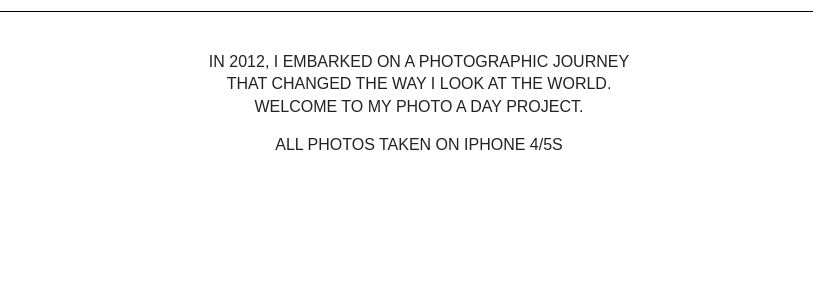
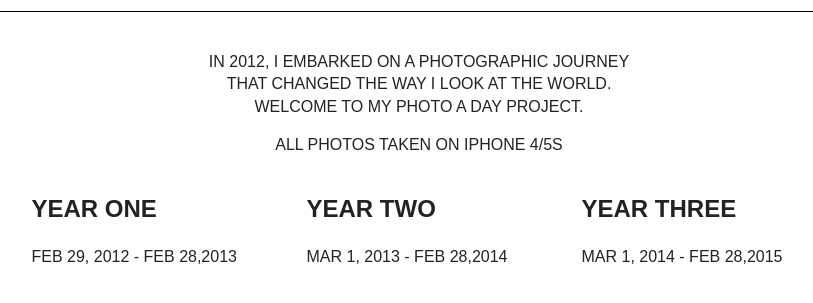
Before and after one commit to johncadengo/willchoi.me, a Flask app: page /photo-a-day-series/ in a window 1280 px wide. Shown: the part 146-449 px from the top of the page, without its empty margins (221-1034 px from the left). Run offline with Flask 2, Linux system fonts and the light colour scheme; some libraries are stand-ins or nearby versions; some web fonts are replaced.

Commit message:
Add three columns in photo a day series.
- Three columns for the years the project has gone on.
- TODO: Generalize this to pull any number of years. Also, need to add images.

```diff
--- a/app/static/css/photo-a-day-series.css
+++ b/app/static/css/photo-a-day-series.css
@@ -1,6 +1,7 @@
 main {
   margin-top: 12.3em;
   text-align: center;
+  text-transform: uppercase;
 }
 
 section {
@@ -9,6 +10,20 @@ section {
   white-space: nowrap;
 }
 
-#colophon {
-  text-transform: uppercase;
+.left {
+  float: left;
+  margin-right: 50px;
+  width: 225px;
 }
+
+.left:last-child {
+  margin-right: 0;
+}
+
+
+.years {
+  text-align: left;
+  margin-left: auto;
+  margin-right: auto;
+  width: 775px;
+}
--- a/app/templates/photo-a-day-series.html
+++ b/app/templates/photo-a-day-series.html
@@ -5,7 +5,7 @@
 {% endblock %}
 {% block body %}
 <main>
-  <section id="colophon">
+  <section class="colophon">
     <p>
       In 2012, I embarked on a photographic journey<br>
       that changed the way I look at the world.<br>
@@ -13,8 +13,19 @@
     </p>
     <p>All photos taken on iPhone 4/5s</p>
   </section>
-  <section id="years">
-
-  </section>
+  <div class="clearfix years">
+    <section class="left">
+      <h2>Year One</h2>
+      <p>Feb 29, 2012 - Feb 28,2013</p>
+    </section>
+    <section class="left">
+      <h2>Year Two</h2>
+      <p>Mar 1, 2013 - Feb 28,2014</p>
+    </section>
+    <section class="left">
+      <h2>Year Three</h2>
+      <p>Mar 1, 2014 - Feb 28,2015</p>
+    </section>
+  </div>
 </main>
 {% endblock %}
```
